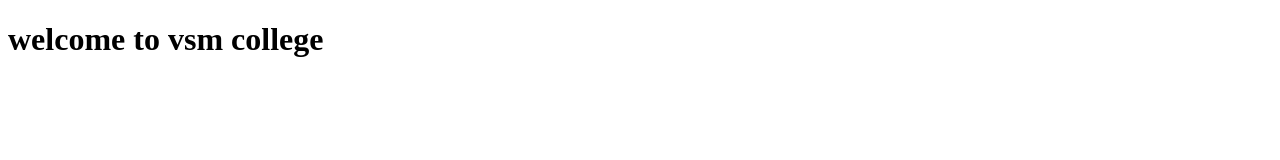
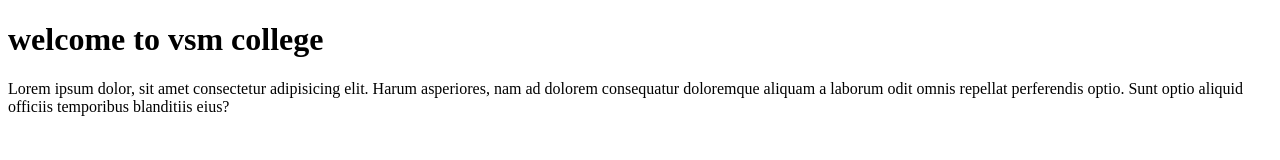
Before and after one commit to Srasol/vsm-pro, a plain HTML site: page index.html in a window 1280 px wide. Drawn offline with Linux system fonts and the light colour scheme.

Commit message:
v2 of project

```diff
--- a/index.html
+++ b/index.html
@@ -7,5 +7,6 @@
 </head>
 <body>
     <h1>welcome to vsm college</h1>
+    <p>Lorem ipsum dolor, sit amet consectetur adipisicing elit. Harum asperiores, nam ad dolorem consequatur doloremque aliquam a laborum odit omnis repellat perferendis optio. Sunt optio aliquid officiis temporibus blanditiis eius?</p>
 </body>
 </html>
```
